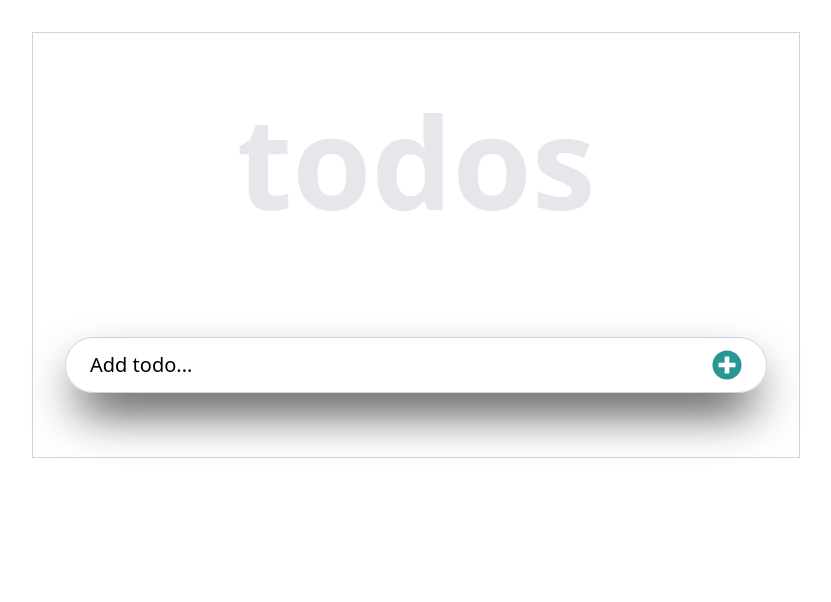
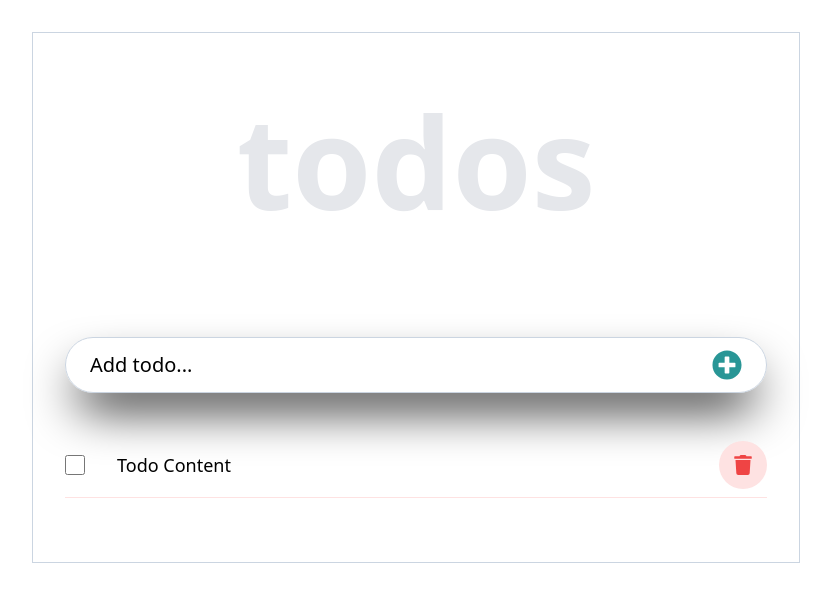
Before and after one commit to VictorMugisha/the-gym-todo-app, a React (Vite) app: page / in a window 1280 px wide. Shown: the top 602 px of the page, without its empty margins (224-1055 px from the left). Built offline with nearby package versions, Linux system fonts and the light colour scheme.

Commit message:
Designed the TodoItem Component

```diff
--- a/src/App.tsx
+++ b/src/App.tsx
@@ -1,11 +1,13 @@
 import TodoBanner from "./components/TodoBanner";
 import TodoForm from "./components/TodoForm";
+import TodoList from "./components/TodoList";
 
 export default function App() {
   return (
     <main className="flex flex-col items-center justify-center max-w-3xl mx-auto py-16 px-8 mt-8 border-slate-300 border">
       <TodoBanner />
       <TodoForm />
+      <TodoList />
     </main>
   )
 }
--- a/src/components/TodoForm.tsx
+++ b/src/components/TodoForm.tsx
@@ -2,13 +2,13 @@ import { FaPlusCircle } from "react-icons/fa";
 
 export default function TodoForm() {
     return (
-        <form className="w-full">
+        <form className="w-full mb-8">
             <div className="w-full border border-slate-300 rounded-[2.5rem] shadow-2xl shadow-black flex items-center justify-between py-3 px-6">
                 <input
-                type="text"
-                placeholder="Add todo..."
-                className="w-full placeholder:text-black outline-none text-xl"
-                 />
+                    type="text"
+                    placeholder="Add todo..."
+                    className="w-full placeholder:text-black outline-none text-xl"
+                />
                 <button>
                     <FaPlusCircle className="text-custom-cyan text-3xl" />
                 </button>
--- /dev/null
+++ b/src/components/TodoItem.tsx
@@ -0,0 +1,23 @@
+import { FaTrash } from "react-icons/fa";
+
+export default function TodoItem() {
+    return (
+        <div className="flex items-center justify-between border-b border-red-100 pb-2">
+            <div className="flex items-center gap-8">
+                <input
+                    type="checkbox"
+                    name="isCompleted"
+                    className="w-5 h-5"
+                />
+                <p
+                className="text-lg"
+                >
+                    Todo Content
+                </p>
+            </div>
+            <button className="w-12 h-12 bg-red-100 flex items-center justify-center rounded-full">
+                <FaTrash className="text-red-500 text-xl" />
+            </button>
+        </div>
+    )
+}
--- a/src/components/TodoList.tsx
+++ b/src/components/TodoList.tsx
@@ -1,6 +1,9 @@
+import TodoItem from "./TodoItem";
 
 export default function TodoList() {
-  return (
-    <div>TodoList</div>
-  )
+    return (
+        <div className="w-full mt-4 flex flex-col gap-1">
+            <TodoItem />
+        </div>
+    )
 }
```
